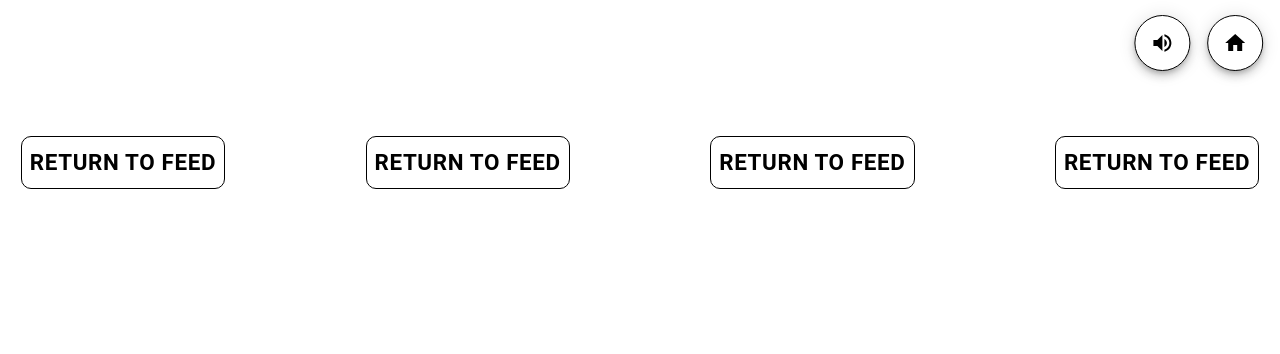
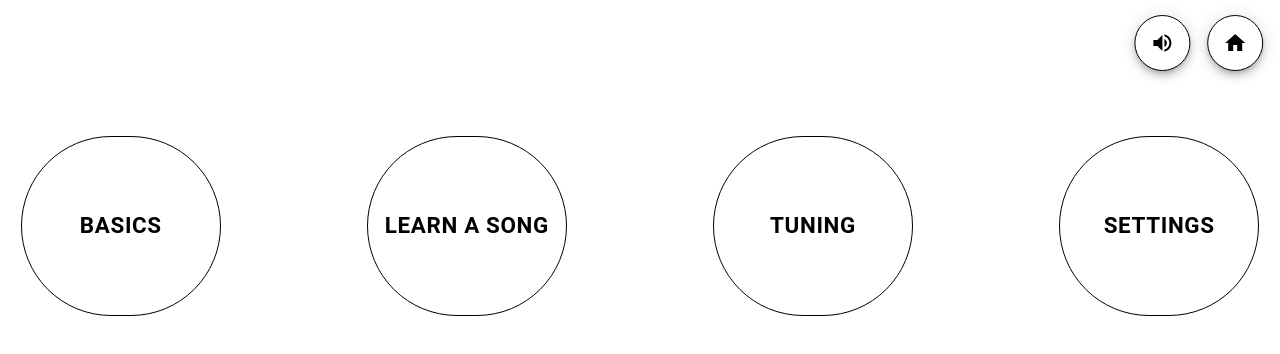
Before and after one commit to spizzray/chordstruck, a React (Create React App) app: page / in a window 1280 px wide. Shown: the top 354 px of the page. Built offline with nearby package versions, Linux system fonts and the light colour scheme.

Commit message:
Navigation between primary buttons done
do $ npm install material-ui-player

```diff
--- a/package.json
+++ b/package.json
@@ -15,6 +15,7 @@
     "@testing-library/react": "^13.3.0",
     "@testing-library/user-event": "^13.5.0",
     "latest": "^0.2.0",
+    "material-ui-player": "^1.0.10",
     "react": "^18.2.0",
     "react-dom": "^18.2.0",
     "react-router-dom": "^6.3.0",
--- a/src/App.css
+++ b/src/App.css
@@ -33,7 +33,7 @@ a {
 }
 
 .createBtn:hover {
-  background-color: #c2c2c2;
+  background-color: #ffffff;
 }
 
 .soundBtn {
@@ -56,10 +56,11 @@ a {
   font-size: 1.4em;
   color: #000000;
   border: 1px solid #000000;
-  border-radius: 10px;
+  border-radius: 300px;
   background-color: #ffffff;
   margin: 0.5rem;
-  width: auto;
+  width: 200px;
+  height:180px;
 }
 
 .notifications-icon {
--- a/src/index.js
+++ b/src/index.js
@@ -1,5 +1,6 @@
 import ReactDOM from "react-dom";
 import { BrowserRouter, Routes, Route } from "react-router-dom";
+
 import Layout from "./Layout";
 import Home from "./pages/Home";
 import ChordRec from "./pages/ChordRec";
--- a/src/pages/ChordRec.jsx
+++ b/src/pages/ChordRec.jsx
@@ -1,5 +1,8 @@
 import React from "react";
 import Typography from '@material-ui/core/Typography';
+
+import { createMuiTheme, ThemeProvider } from '@material-ui/core';
+import AudioPlayer from 'material-ui-audio-player';
 
 
 const ChordRec = () => {
--- a/src/pages/Home.jsx
+++ b/src/pages/Home.jsx
@@ -1,4 +1,5 @@
 import React from "react";
+import { useNavigate } from "react-router-dom";
 
 import Typography from '@material-ui/core/Typography';
 import Button from '@mui/material/Button';
@@ -8,6 +9,7 @@ import Box from '@mui/material/Box';
 
 
 const Home = () => {
+    let navigate = useNavigate();
     return (
         <div className = "App" >
             <Box height="100vh" display="flex" flexDirection="column"
@@ -20,20 +22,20 @@ const Home = () => {
                 }}>
                 <Box justifyContent="space-between" sx={{ display: 'flex', m: '10% 1% 1% 1%' }}>
 
-                    <Button className="bigHomeBtn" >
-                        Return to Feed
+                    <Button className='bigHomeBtn'>
+                        BASICS
+                    </Button>
+
+                    <Button className="bigHomeBtn" onClick={() => {navigate('/chordRec')}} >
+                        LEARN A SONG
                     </Button>
 
                     <Button className="bigHomeBtn" >
-                        Return to Feed
+                       TUNING
                     </Button>
 
                     <Button className="bigHomeBtn" >
-                        Return to Feed
-                    </Button>
-
-                    <Button className="bigHomeBtn" >
-                        Return to Feed
+                        SETTINGs
                     </Button>
                 </Box>
             </Box>
--- a/src/pages/NavBar.jsx
+++ b/src/pages/NavBar.jsx
@@ -1,5 +1,6 @@
 import React from "react";
 import { BrowserRouter, Route, Link } from "react-router-dom";
+import { useNavigate } from "react-router-dom";
 
 import {
   AppBar,
@@ -36,11 +37,12 @@ const useStyles = makeStyles((theme) => ({
 }));
 
 function Navbar() {
+  let navigate = useNavigate();
   const classes = useStyles();
 
   return (
     <div>
-      <Fab aria-label="add" className='homeBtn'>
+      <Fab aria-label="add" className='homeBtn' onClick={() => {navigate('/')}}>
           <HomeIcon className="add-icon" style={{  fill: "#000000" }} />
       </Fab>
 
```
Also changed, not shown: src/pages/Settings.jsx (added), src/pages/Tuning.jsx (added), 2 other files (tests, documents, lock files or other folders).
